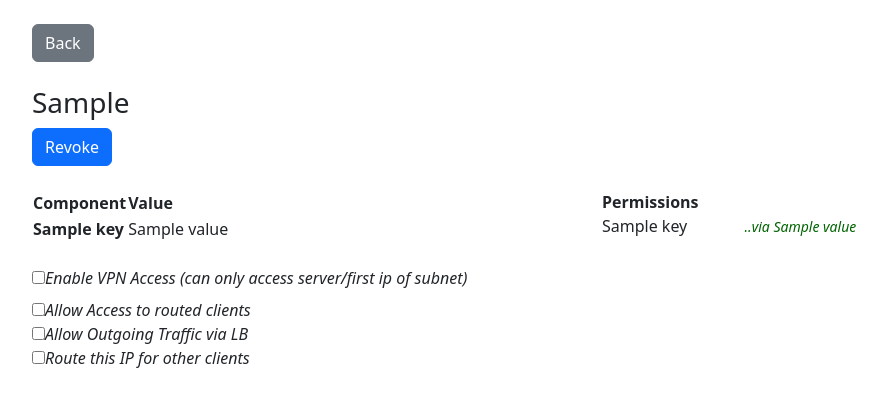
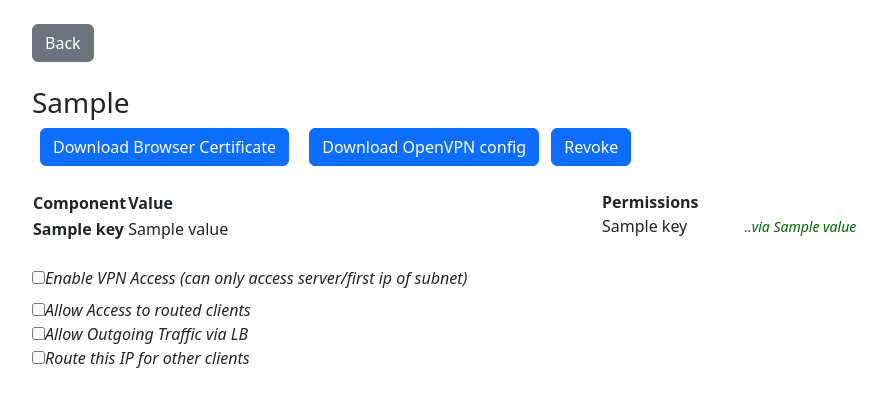
Before and after one commit to FAUSheppy/certificate-manager, a Flask app: template templates/cert_info.html in a window 1280 px wide. Shown: the top 407 px of the page, without its empty margins (50-937 px from the left). Run offline with Flask 3, Linux system fonts and the light colour scheme; the template is opened without the code that fills it: most values are stand-ins (such as "Sample title", 1, 10 or a date in 2020); parts of the project's set-up code (start-up, migrations or seed data) failed here and were passed over; some libraries are stand-ins or nearby versions.

Commit message:
feat: download buttons for certs

```diff
--- a/main.py
+++ b/main.py
@@ -270,15 +270,18 @@ def ovpn():
                     clientCert=str(clientCert, "ascii").strip("\n"),
                     clientKey=str(clientKey, "ascii").strip("\n"))
 
-    return flask.Response(text, mimetype="text/xml")
+    r = flask.Response(text, mimetype="application/octet-stream")
+    r.headers["Content-Disposition"] = 'attachment; filename="{}.ovpn"'.format(cert.get("CN"))
+    return r
 
 @app.route("/pk12")
 def browser_cert():
 
     serial = flask.request.args.get("serial")
+    tmp_pw = flask.request.args.get("tmp_pw").encode("ascii")
     cert = Certificate(serial)
 
-    r = flask.Response(cert.generateP12(b"TEST_TODO"), mimetype="application/octet-stream")
+    r = flask.Response(cert.generateP12(tmp_pw), mimetype="application/octet-stream")
     r.headers["Content-Disposition"] = 'attachment; filename="{}.pfx"'.format(cert.get("CN"))
 
     return r
--- a/templates/cert_info.html
+++ b/templates/cert_info.html
@@ -31,6 +31,13 @@
 
     	<h3 class="cn">{{ cert.get("CN") }}</h3>
 
+        <button class="mx-2 btn btn-primary" onclick="browser_cert()">
+            Download Browser Certificate
+        </button>
+
+        <button class="mx-2 btn btn-primary" onclick="window.location.href='/openvpn?serial={{ cert.serial }}'">
+            Download OpenVPN config
+        </button>
 
         {% if cert.is_revoked() %}
         <h2 style="color: red;">
@@ -40,6 +47,9 @@
             (Reason: {{ cert.is_revoked().get_reason().decode("ascii") }})
         </b>
         {% else %}
+
+        <h5 class="my-2" style="color: red; display: none;" id="pw-field"></h5>
+
         <script>
 			function revoke_and_reload(){
 				a = window.confirm("You sure you want to non-reversebly revoke this certificate?")
@@ -102,6 +112,14 @@
             </div>
 		  </div>
           <script>
+            function browser_cert(){
+                let r = (Math.random() + 1).toString(36).substring(7);
+                var pwField = document.getElementById("pw-field")
+                pwField.style.display = "block"
+                pwField.innerHTML = "Certificate Password: " + r
+                window.location.href='/pk12?serial={{ cert.serial }}&tmp_pw=' + r
+            }
+
             let boxes = Array.from(document.getElementsByClassName("vpn-config"))
             function vpn_update(){
 				const updateUrl = new URL(window.location.origin + "/vpn")
```
